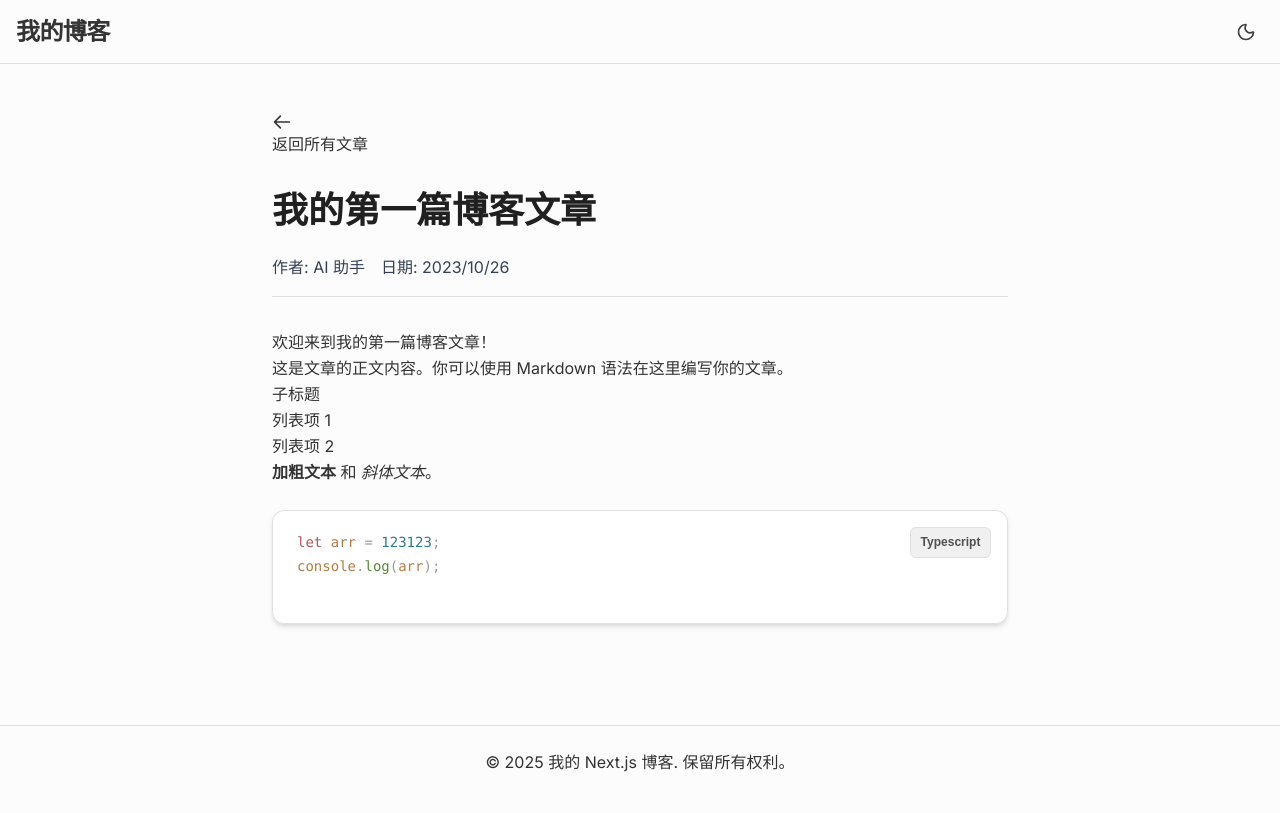
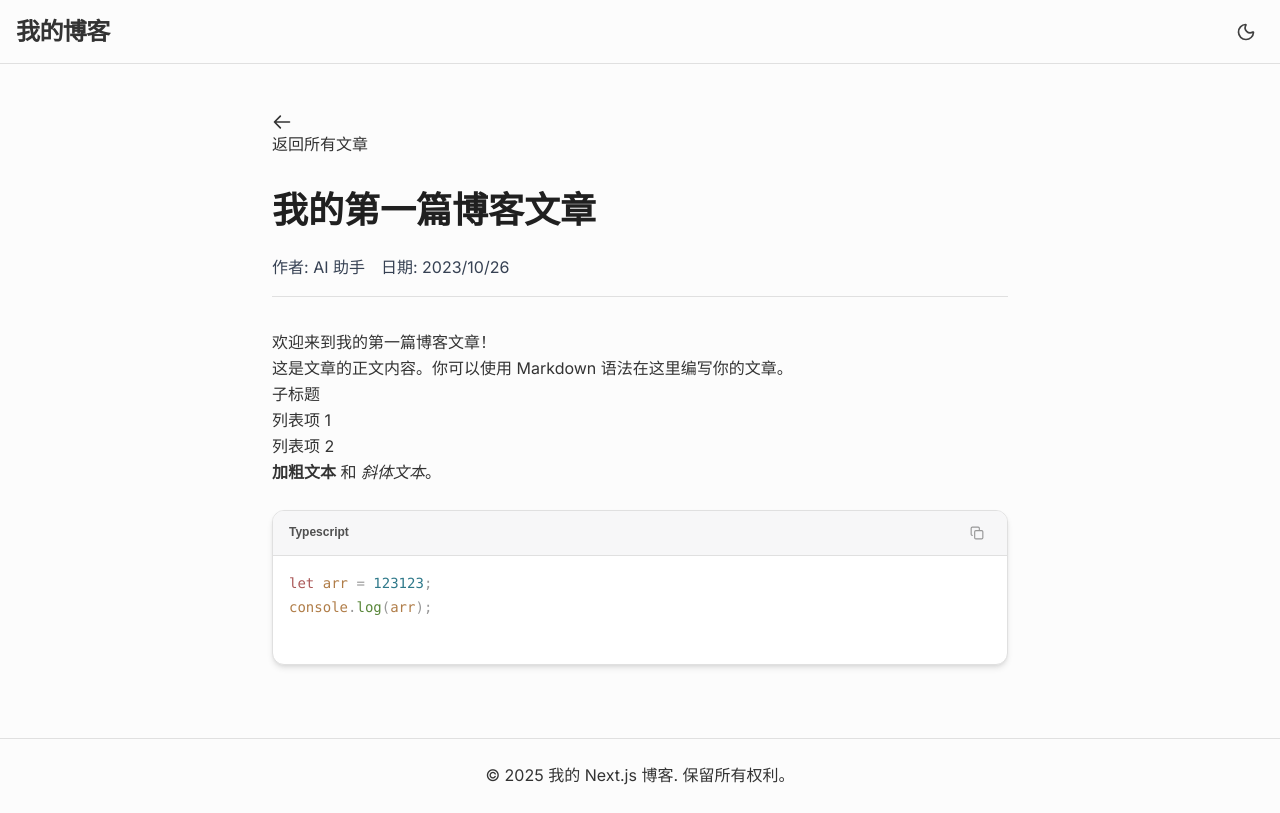
Before and after one commit to kittors/my-nextjs-blog, a Next.js app: page /blog/first-post in a window 1280 px wide. Built offline with nearby package versions, Linux system fonts and the light colour scheme.

Commit message:
fix:优化代码块样式和复制按钮逻辑，移除 useEffect 依赖数组以提升用户体验；添加语言标签和页眉以增强代码块展示。

```diff
--- a/src/app/globals.css
+++ b/src/app/globals.css
@@ -60,19 +60,17 @@ html.dark {
 
 /*
    ==========================================================================
-   代码块美化样式 (rehype-pretty-code)
+   代码块美化样式 (rehype-pretty-code) - 带 Header 版本
    ==========================================================================
 */
 
-/* 1. 代码块容器卡片样式 */
+/* 1. 代码块容器卡片样式 (基本不变) */
 .prose figure[data-rehype-pretty-code-figure] {
   position: relative;
-  margin: 1.6em 0; /* 增加外边距 */
-  border-radius: 0.75rem; /* 12px */
+  margin: 1.6em 0;
+  border-radius: 0.75rem;
   border: 1px solid var(--color-neutral-200);
   overflow: hidden;
-  /* rehype-pretty-code 会注入 --shiki-light-bg 和 --shiki-dark-bg 变量到 <pre> 标签。
-     我们在这里使用它们来给整个 <figure> 卡片上色，确保背景色一致。 */
   background-color: var(--shiki-light-bg, #ffffff);
   box-shadow: 0 4px 6px -1px rgb(0 0 0 / 0.1), 0 2px 4px -2px rgb(0 0 0 / 0.1);
   transition: border-color 0.3s, background-color 0.3s;
@@ -83,27 +81,48 @@ html.dark .prose figure[data-rehype-pretty-code-figure] {
   background-color: var(--shiki-dark-bg, #121212);
 }
 
+/* 2. 优化：代码块 Header 样式 */
+.code-block-header {
+  display: flex;
+  justify-content: space-between;
+  align-items: center;
+  /* 核心修正：减小垂直内边距，使其更紧凑 */
+  padding: 0.5rem 1rem;
+  border-bottom: 1px solid var(--color-neutral-200);
+  background-color: #f7f7f8;
+}
 
-/* 2. <pre> 标签重置和样式 */
+html.dark .code-block-header {
+  border-bottom-color: var(--color-neutral-800);
+  background-color: #242526;
+}
+
+/* 3. 优化：Header 中的语言标签样式 */
+.code-block-header .language-tag {
+  font-family: sans-serif;
+  /* 核心修正：减小字体大小 */
+  font-size: 0.75rem; /* 12px */
+  font-weight: 600;
+  text-transform: capitalize;
+  color: var(--color-neutral-600);
+}
+
+html.dark .code-block-header .language-tag {
+  color: var(--color-neutral-300);
+}
+
+/* 4. <pre> 标签重置和样式 (调整内边距以适应新的 Header) */
 .prose figure[data-rehype-pretty-code-figure] > pre {
-  padding: 1.25rem 1.5rem; /* 增加左右内边距 */
+  padding: 1rem 1rem 1.25rem; /* 调整水平内边距以匹配 Header */
   margin: 0 !important;
   overflow-x: auto;
   font-family: 'Fira Code', 'JetBrains Mono', monospace;
   font-size: 0.875rem; /* 14px */
-  line-height: 1.7; /* 增加行高以提高可读性 */
-  /* 背景色现在由父级 <figure> 控制，这里设为透明以避免覆盖 */
+  line-height: 1.7;
   background-color: transparent;
 }
 
-/*
-   3. 核心高亮逻辑：应用 Shiki 生成的颜色变量
-   ==========================================================================
-   这是解决“无高亮”问题的关键。
-   rehype-pretty-code 会为每个 token (span) 添加内联的 CSS 变量，
-   如 style="--shiki-light: #xxxxxx; --shiki-dark: #yyyyyy"。
-   我们需要用这些变量来设置实际的颜色。
-*/
+/* 5. 核心高亮逻辑 (不变) */
 .prose figure[data-rehype-pretty-code-figure] code span {
   color: var(--shiki-light);
   font-style: var(--shiki-light-font-style);
@@ -116,56 +135,25 @@ html.dark .prose figure[data-rehype-pretty-code-figure] code span {
   font-weight: var(--shiki-dark-font-weight);
 }
 
-/* 4. 语言标签优化 */
-.prose figure[data-rehype-pretty-code-figure] > pre[data-language]::after {
-  content: attr(data-language);
-  position: absolute;
-  top: 1rem; /* 调整位置 */
-  right: 1rem; /* 调整位置 */
-  padding: 0.25rem 0.6rem; /* 调整内边距 */
-  font-family: sans-serif;
-  font-size: 0.75rem; /* 12px */
-  font-weight: 600;
-  /* 核心修正：使用 capitalize 使首字母大写，而不是全部大写 */
-  text-transform: capitalize;
-  color: var(--color-neutral-600);
-  background-color: var(--color-neutral-100);
-  border: 1px solid var(--color-neutral-200);
-  border-radius: 0.375rem; /* 6px */
-  z-index: 10;
-  transition: color 0.3s, background-color 0.3s, border-color 0.3s;
-}
+/* 6. 移除：旧的悬浮语言标签样式 */
+/* .prose figure[data-rehype-pretty-code-figure] > pre[data-language]::after { ... } 已被移除 */
 
-html.dark .prose figure[data-rehype-pretty-code-figure] > pre[data-language]::after {
-  color: var(--color-neutral-300);
-  background-color: var(--color-neutral-800);
-  border-color: var(--color-neutral-700);
-}
-
-/* 5. 复制按钮 (位置微调以适应新布局) */
+/* 7. 优化：复制按钮样式 */
 .copy-button {
-  position: absolute;
-  top: 0.75rem;
-  left: 1rem;
-  z-index: 20;
   display: inline-flex;
   align-items: center;
   justify-content: center;
-  width: 2.25rem;
-  height: 2.25rem;
+  /* 核心修正：减小按钮尺寸 */
+  width: 1.75rem; /* 28px */
+  height: 1.75rem; /* 28px */
   padding: 0;
   background-color: transparent;
-  border: none;
+  border: 1px solid transparent;
   border-radius: 0.375rem;
   color: var(--color-neutral-500);
   cursor: pointer;
-  opacity: 0;
-  transition: opacity 0.2s, background-color 0.2s;
-}
-
-/* 鼠标悬停在代码块上时显示按钮 */
-.prose figure[data-rehype-pretty-code-figure]:hover .copy-button {
-  opacity: 1;
+  opacity: 0.7;
+  transition: opacity 0.2s, background-color 0.2s, color 0.2s, border-color 0.2s;
 }
 
 html.dark .copy-button {
@@ -173,13 +161,19 @@ html.dark .copy-button {
 }
 
 .copy-button:hover {
-  background-color: var(--color-neutral-100);
-}
-html.dark .copy-button:hover {
-  background-color: var(--color-neutral-800);
+  opacity: 1;
+  background-color: var(--color-neutral-200);
+  border-color: var(--color-neutral-300);
+  color: var(--color-neutral-700);
 }
 
-/* 复制成功后的状态切换 */
+html.dark .copy-button:hover {
+  background-color: var(--color-neutral-700);
+  border-color: var(--color-neutral-600);
+  color: var(--color-neutral-200);
+}
+
+/* 复制成功后的状态切换 (不变) */
 .copy-button[data-copied='true'] .copy-icon { display: none; }
 .copy-button:not([data-copied='true']) .check-icon { display: none; }
 
--- a/src/components/templates/BlogPostContent.tsx
+++ b/src/components/templates/BlogPostContent.tsx
@@ -19,50 +19,70 @@ interface BlogPostContentProps {
 
 /**
  * BlogPostContent 组件：负责渲染单篇博客文章的内容。
- * 代码高亮已在服务器端完成，此客户端组件仅负责交互，如此处为代码块动态添加复制按钮。
+ * 这个客户端组件的核心职责是增强由服务器渲染的静态 HTML，
+ * 通过动态创建并注入一个包含语言名称和复制按钮的“页眉”，
+ * 来提升代码块的用户体验。
  * @param {BlogPostContentProps} props - 组件属性。
  */
 const BlogPostContent: React.FC<BlogPostContentProps> = ({ post }) => {
   const articleContentRef = useRef<HTMLDivElement>(null);
   const { showToast } = useToast();
 
+  // 核心修正：移除 useEffect 的依赖数组。
+  //
+  // 问题根源：当点击复制按钮时，`showToast` 函数会更新 ToastContext 的状态，
+  // 这会触发 BlogPostContent 组件的重新渲染。在重新渲染期间，
+  // `dangerouslySetInnerHTML` 会用原始的 `post.contentHtml` 重置 DOM，
+  // 这会清除我们通过脚本动态添加的代码块页眉。
+  //
+  // 旧的 useEffect 依赖于 `[showToast, post.contentHtml]`。由于这些依赖项在
+  // 重新渲染后没有改变，effect 不会再次运行，导致页眉消失。
+  //
+  // 解决方案：通过移除依赖数组，我们确保这个 effect 在每次组件渲染后都会运行。
+  // effect 内部的 `if (figure.querySelector('.code-block-header'))` 检查
+  // 仍然是必要的，它可以防止在未来的某些边缘情况下（尽管在这里不太可能）
+  // 重复添加页眉，这是一种健壮的防御性编程实践。
   useEffect(() => {
     if (!articleContentRef.current) return;
 
-    // 核心修正：更新选择器以匹配 rehype-pretty-code 的最新输出。
-    // 库现在生成 <figure data-rehype-pretty-code-figure> 作为代码块的顶层容器。
-    // 旧的选择器 div[data-rehype-pretty-code-fragment] 不再有效。
-    // 确保 JavaScript 逻辑与 HTML 结构和 CSS 样式（如 globals.css 中所定义）保持同步至关重要。
     const codeFigures = articleContentRef.current.querySelectorAll('figure[data-rehype-pretty-code-figure]');
 
     codeFigures.forEach(figure => {
-      // 防止因 React 重渲染等原因重复添加按钮
-      if (figure.querySelector('.copy-button')) {
+      if (figure.querySelector('.code-block-header')) {
         return;
       }
 
-      // 从 <pre> 元素中找到 <code> 元素
+      const preElement = figure.querySelector('pre');
       const codeElement = figure.querySelector('code');
-      if (!codeElement) return;
+      if (!preElement || !codeElement) return;
 
-      // 创建复制按钮
+      const language = preElement.getAttribute('data-language') || '';
+
+      // 1. 创建页眉容器
+      const header = document.createElement('div');
+      header.className = 'code-block-header';
+
+      // 2. 创建语言标签
+      const languageTag = document.createElement('span');
+      languageTag.className = 'language-tag';
+      languageTag.textContent = language;
+
+      // 3. 创建复制按钮
       const button = document.createElement('button');
-      button.className = 'copy-button'; // 这个 class 对应 globals.css 中的样式
+      button.className = 'copy-button';
       button.ariaLabel = '复制代码';
 
-      // 定义 SVG 图标
-      const copyIconSVG = `<svg xmlns="http://www.w3.org/2000/svg" width="16" height="16" viewBox="0 0 24 24" fill="none" stroke="currentColor" stroke-width="2" stroke-linecap="round" stroke-linejoin="round" class="copy-icon"><rect width="14" height="14" x="8" y="8" rx="2" ry="2"></rect><path d="M4 16c-1.1 0-2-.9-2-2V4c0-1.1.9-2 2-2h10c1.1 0 2 .9 2 2v2"></path></svg>`;
-      const checkIconSVG = `<svg xmlns="http://www.w3.org/2000/svg" width="16" height="16" viewBox="0 0 24 24" fill="none" stroke="currentColor" stroke-width="2" stroke-linecap="round" stroke-linejoin="round" class="check-icon"><polyline points="20 6 9 17 4 12"></polyline></svg>`;
+      const copyIconSVG = `<svg xmlns="http://www.w3.org/2000/svg" width="14" height="14" viewBox="0 0 24 24" fill="none" stroke="currentColor" stroke-width="2" stroke-linecap="round" stroke-linejoin="round" class="copy-icon"><rect width="14" height="14" x="8" y="8" rx="2" ry="2"></rect><path d="M4 16c-1.1 0-2-.9-2-2V4c0-1.1.9-2 2-2h10c1.1 0 2 .9 2 2v2"></path></svg>`;
+      const checkIconSVG = `<svg xmlns="http://www.w3.org/2000/svg" width="14" height="14" viewBox="0 0 24 24" fill="none" stroke="currentColor" stroke-width="2" stroke-linecap="round" stroke-linejoin="round" class="check-icon"><polyline points="20 6 9 17 4 12"></polyline></svg>`;
       button.innerHTML = copyIconSVG + checkIconSVG;
 
-      // 添加点击事件监听器
       button.addEventListener('click', async () => {
         try {
           await navigator.clipboard.writeText(codeElement.innerText);
           showToast('代码已复制到剪贴板！', 2000);
-          button.dataset.copied = 'true'; // 触发 CSS 状态切换
+          button.dataset.copied = 'true';
           setTimeout(() => {
-            delete button.dataset.copied; // 2秒后恢复状态
+            delete button.dataset.copied;
           }, 2000);
         } catch (err) {
           console.error('无法复制代码: ', err);
@@ -70,11 +90,14 @@ const BlogPostContent: React.FC<BlogPostContentProps> = ({ post }) => {
         }
       });
 
-      // 将按钮直接添加到 figure 容器中
-      // CSS 已经处理了它的绝对定位
-      figure.appendChild(button);
+      // 4. 组装页眉
+      header.appendChild(languageTag);
+      header.appendChild(button);
+
+      // 5. 将完整的页眉插入到 <figure> 元素的顶部，位于 <pre> 标签之前
+      figure.insertBefore(header, preElement);
     });
-  }, [showToast, post.contentHtml]); // 依赖 contentHtml，确保内容变化时重新执行
+  }); // <-- 依赖数组被移除
 
   return (
     <article className="container mx-auto px-4 py-12 max-w-3xl">
```
